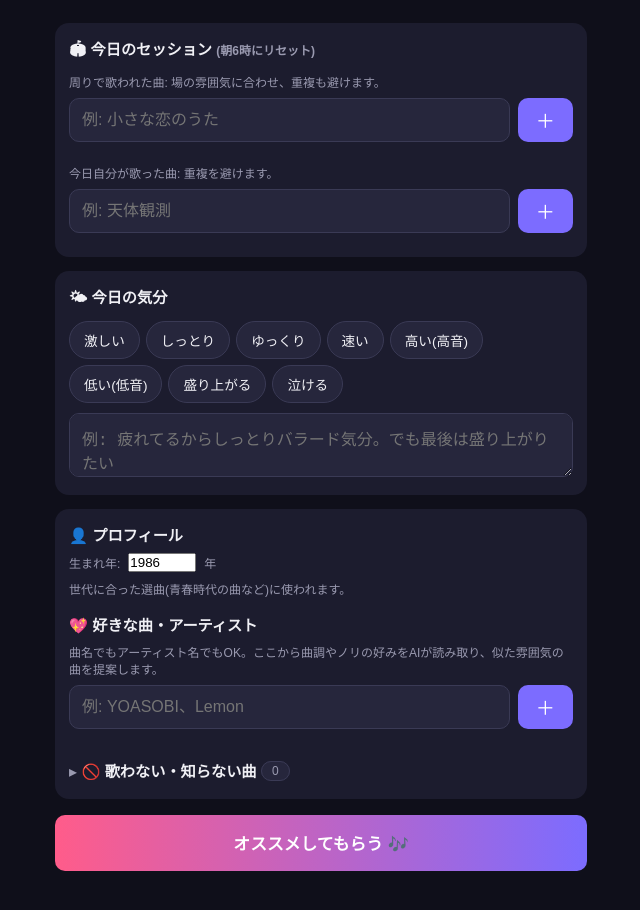
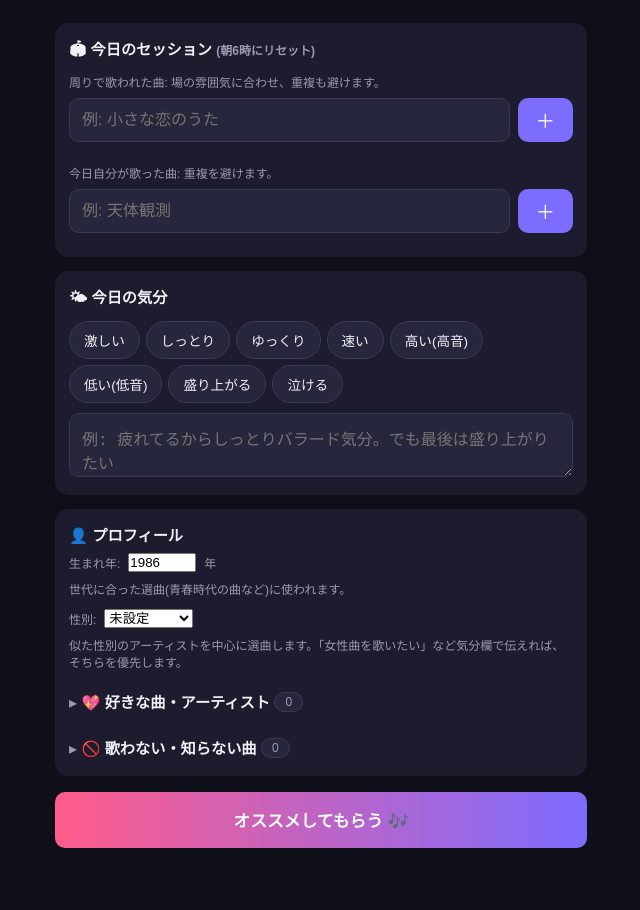
Before and after one commit to shotakdecsix-oss/karaoke-app, a website: page index.html in a window 1280 px wide. Shown: the part 98-1008 px from the top of the page, without its empty margins (319-959 px from the left). Drawn offline with Linux system fonts and the light colour scheme.

Commit message:
プロフィールに性別を追加、好きな曲・アーティストをアコーディオン化

```diff
--- a/index.html
+++ b/index.html
@@ -214,13 +214,25 @@
       <span class="hint" style="margin:0">年</span>
     </div>
     <p class="hint" style="margin-top:8px">世代に合った選曲(青春時代の曲など)に使われます。</p>
-    <h2 style="margin-top:16px">💖 好きな曲・アーティスト</h2>
-    <p class="hint">曲名でもアーティスト名でもOK。ここから曲調やノリの好みをAIが読み取り、似た雰囲気の曲を提案します。</p>
-    <div class="input-row">
-      <input type="text" id="fav-input" placeholder="例: YOASOBI、Lemon" enterkeyhint="done">
-      <button class="add-btn" id="fav-add">＋</button>
+    <div class="input-row" style="align-items:center;margin-top:12px">
+      <label for="gender" class="hint" style="margin:0;flex-shrink:0">性別:</label>
+      <select id="gender" style="max-width:160px">
+        <option value="">未設定</option>
+        <option value="男性">男性</option>
+        <option value="女性">女性</option>
+        <option value="回答しない">回答しない</option>
+      </select>
     </div>
-    <div class="tags" id="fav-tags"></div>
+    <p class="hint" style="margin-top:8px">似た性別のアーティストを中心に選曲します。「女性曲を歌いたい」など気分欄で伝えれば、そちらを優先します。</p>
+    <details class="accordion" style="margin-top:16px">
+      <summary><h2 style="display:inline">💖 好きな曲・アーティスト</h2> <span class="count-badge" id="fav-count">0</span></summary>
+      <p class="hint" style="margin-top:8px">曲名でもアーティスト名でもOK。ここから曲調やノリの好みをAIが読み取り、似た雰囲気の曲を提案します。</p>
+      <div class="input-row">
+        <input type="text" id="fav-input" placeholder="例: YOASOBI、Lemon" enterkeyhint="done">
+        <button class="add-btn" id="fav-add">＋</button>
+      </div>
+      <div class="tags" id="fav-tags"></div>
+    </details>
     <details class="accordion" style="margin-top:16px">
       <summary><h2 style="display:inline">🚫 歌わない・知らない曲</h2> <span class="count-badge" id="black-count">0</span></summary>
       <p class="hint" style="margin-top:8px">オススメ結果で「歌わない・知らない」を押した曲。今後は提案されません。✕で解除できます。</p>
@@ -243,6 +255,7 @@
   const LS_SESSION = "karaoke_session";
   const LS_MOOD_TAGS = "karaoke_mood_tags";
   const LS_BIRTH_YEAR = "karaoke_birth_year";
+  const LS_GENDER = "karaoke_gender";
   const MOOD_TAG_OPTIONS = ["激しい", "しっとり", "ゆっくり", "速い", "高い(高音)", "低い(低音)", "盛り上がる", "泣ける"];
 
   const load = (k) => { try { return JSON.parse(localStorage.getItem(k)) || []; } catch { return []; } };
@@ -293,6 +306,13 @@
     if (y >= 1930 && y <= 2015) localStorage.setItem(LS_BIRTH_YEAR, String(y));
   });
 
+  // プロフィール(性別)
+  const genderEl = $("gender");
+  genderEl.value = localStorage.getItem(LS_GENDER) || "";
+  genderEl.addEventListener("change", () => {
+    localStorage.setItem(LS_GENDER, genderEl.value);
+  });
+
   // ---- タグUI ----
   function renderTags(el, items, onRemove) {
     el.innerHTML = "";
@@ -312,6 +332,7 @@
   function refresh() {
     renderTags($("fav-tags"), favorites, (i) => { favorites.splice(i, 1); save(LS_FAV, favorites); refresh(); });
     renderTags($("black-tags"), blacklist, (i) => { blacklist.splice(i, 1); save(LS_BLACK, blacklist); refresh(); });
+    $("fav-count").textContent = favorites.length;
     $("black-count").textContent = blacklist.length;
     renderTags($("around-tags"), session.around, (i) => { session.around.splice(i, 1); saveSession(); refresh(); });
     renderTags($("sung-tags"), session.sung, (i) => { session.sung.splice(i, 1); saveSession(); refresh(); });
@@ -357,6 +378,7 @@
           aroundToday: session.around,
           sungToday: session.sung,
           birthYear: parseInt(birthYearEl.value, 10) || null,
+          gender: genderEl.value || null,
           blacklist,
           exclude: exclude || [],
         }),
--- a/server.js
+++ b/server.js
@@ -28,7 +28,7 @@ function getBuildTime() {
 }
 
 // ---- Claude API 呼び出し ----
-async function getRecommendations({ favorites, mood, moodTags, aroundToday, sungToday, birthYear, blacklist, exclude }) {
+async function getRecommendations({ favorites, mood, moodTags, aroundToday, sungToday, birthYear, gender, blacklist, exclude }) {
   const systemPrompt = `あなたは日本のカラオケに詳しい選曲アドバイザーです。
 ユーザーの好みと気分に合わせて、カラオケで歌うのに適した曲を5曲オススメしてください。
 
@@ -39,6 +39,7 @@ async function getRecommendations({ favorites, mood, moodTags, aroundToday, sung
 - 「今日その場で歌われた曲」は場の雰囲気(年代・ジャンル・盛り上がり度)の手がかりとして活用し、その場に合う選曲をする
 - 「好きな曲・アーティスト」の扱い(重要): 挙げられたアーティストの曲をそのまま出すのではなく、リスト全体から曲調やノリの共通性(テンポ、エネルギー、キー感、雰囲気、メロディの傾向)を読み取り、それに似た曲調・ノリの曲を優先して提案する
 - 同じアーティストの曲ばかりにしない。「好きな曲・アーティスト」に挙がったアーティスト本人の曲は5曲中多くても1曲までとし、残りは別のアーティストから似た雰囲気の曲を選ぶ
+- 「性別」の扱い: 基本的にはユーザーと同じ性別のアーティストの曲を中心に選ぶ(歌いやすいキー・声域の目安になるため)。ただし気分・希望する曲調欄から「女性曲を歌いたい」「異性の曲でもOK」等の希望が読み取れる場合は、その希望を優先して異性アーティストの曲も選ぶ
 - 当日の気分・希望する曲調も考慮する
 - ユーザーの生まれ年から世代を推定し、青春時代(中高生〜20代前半)に流行した曲も適度に織り交ぜる
 - 各曲に、なぜこのユーザーにオススメか短い理由を付ける
@@ -49,6 +50,7 @@ async function getRecommendations({ favorites, mood, moodTags, aroundToday, sung
 
   const userPrompt = [
     birthYear ? `プロフィール: ${birthYear}年生まれ` : "",
+    gender ? `性別: ${gender}(基本は同性アーティスト中心。気分・曲調の希望欄で異性曲の希望があればそちらを優先)` : "",
     `好きな曲・アーティスト(曲調・ノリの参考。同じアーティストばかり選ばないこと): ${favorites && favorites.length ? favorites.join("、") : "(未登録)"}`,
     aroundToday && aroundToday.length ? `今日その場(周り)で歌われた曲: ${aroundToday.join("、")}` : "",
     sungToday && sungToday.length ? `今日すでに自分が歌った曲: ${sungToday.join("、")}` : "",
```
